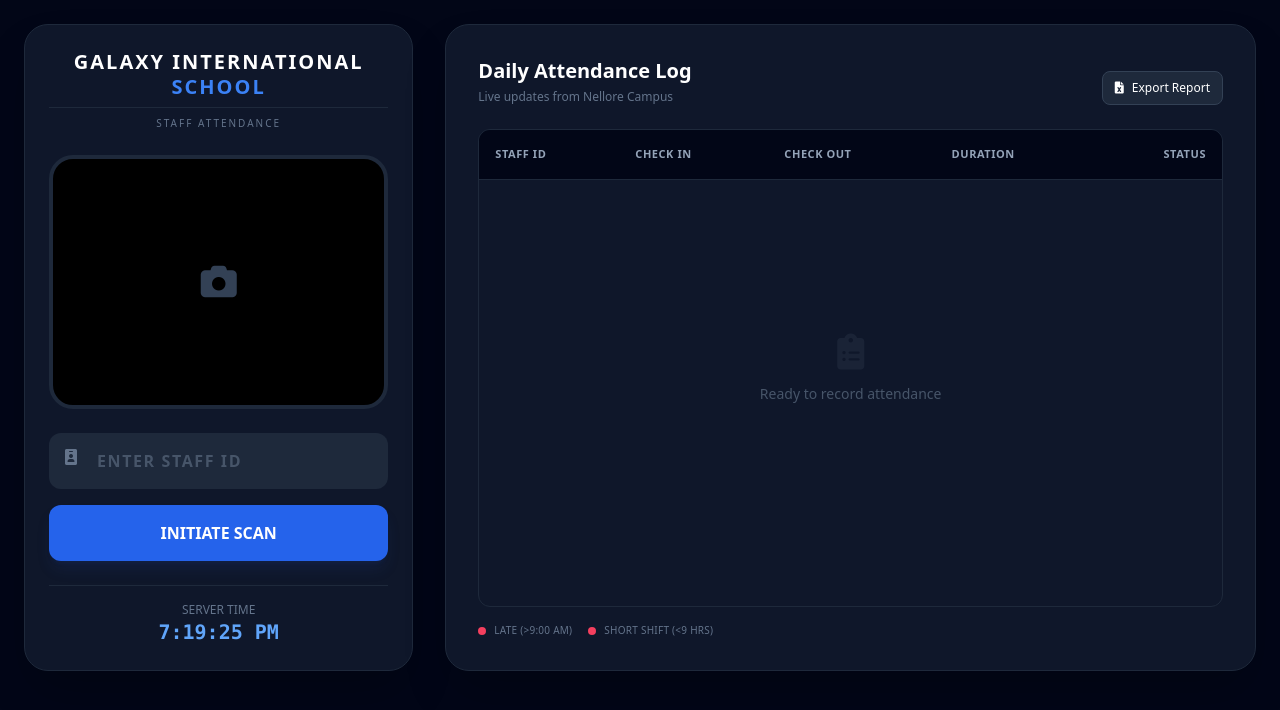
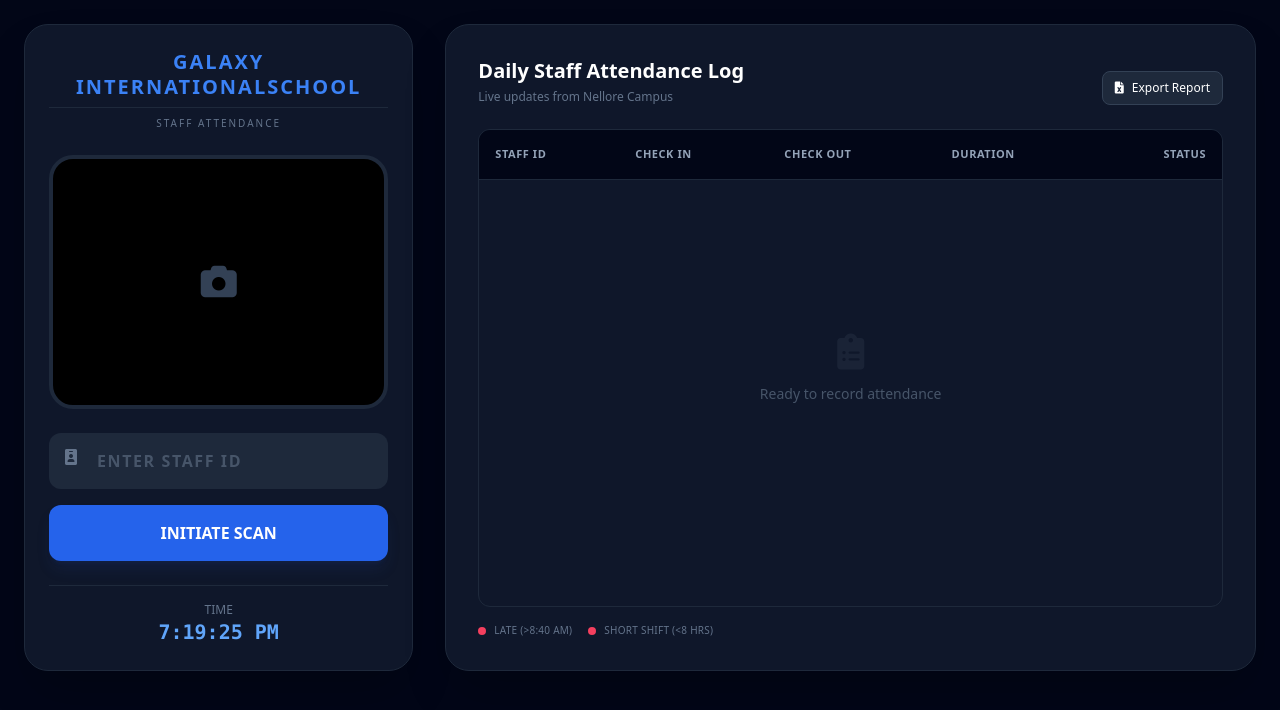
Before and after one commit to galaxyinternationalschoolnlr/employee-authentication-simple, a plain HTML site: page index.html in a window 1280 px wide. Drawn offline with nearby package versions, Linux system fonts and the light colour scheme.

Commit message:
Update attendance log titles and time labels

```diff
--- a/index.html
+++ b/index.html
@@ -23,8 +23,7 @@
 
                 <div class="text-center mb-6">
                     <h1 class="text-xl font-black tracking-widest text-white uppercase leading-tight">
-                        Galaxy International<br>
-                        <span class="text-blue-500">School</span>
+                        <span class="text-blue-500">Galaxy InternationalSchool</span>
                     </h1>
                     <p class="text-[10px] text-slate-500 uppercase tracking-[0.2em] mt-2 border-t border-slate-800 pt-2">
                         Staff Attendance
@@ -60,7 +59,7 @@
                 </div>
 
                 <div class="mt-6 text-center border-t border-slate-800 pt-4">
-                    <p class="text-slate-500 text-xs uppercase">Server Time</p>
+                    <p class="text-slate-500 text-xs uppercase">Time</p>
                     <p id="live-clock" class="text-xl font-mono text-blue-400 font-bold">00:00:00</p>
                 </div>
             </div>
@@ -70,7 +69,7 @@
             <div class="bg-slate-900 border border-slate-800 rounded-3xl p-8 shadow-2xl h-full flex flex-col">
                 <div class="flex justify-between items-end mb-6">
                     <div>
-                        <h2 class="text-xl font-bold text-white">Daily Attendance Log</h2>
+                        <h2 class="text-xl font-bold text-white">Daily Staff Attendance Log</h2>
                         <p class="text-xs text-slate-500 mt-1">Live updates from Nellore Campus</p>
                     </div>
                     <button onclick="exportData()" class="text-xs bg-slate-800 hover:bg-slate-700 text-white px-3 py-2 rounded-lg border border-slate-700">
@@ -100,8 +99,8 @@
                 </div>
 
                 <div class="mt-4 flex gap-4 text-[10px] text-slate-500 uppercase tracking-wide">
-                    <span class="flex items-center"><span class="w-2 h-2 rounded-full bg-rose-500 mr-2"></span> Late (>9:00 AM)</span>
-                    <span class="flex items-center"><span class="w-2 h-2 rounded-full bg-rose-500 mr-2"></span> Short Shift (<9 Hrs)</span>
+                    <span class="flex items-center"><span class="w-2 h-2 rounded-full bg-rose-500 mr-2"></span> Late (>8:40 AM)</span>
+                    <span class="flex items-center"><span class="w-2 h-2 rounded-full bg-rose-500 mr-2"></span> Short Shift (<8 Hrs)</span>
                 </div>
             </div>
         </div>
```
